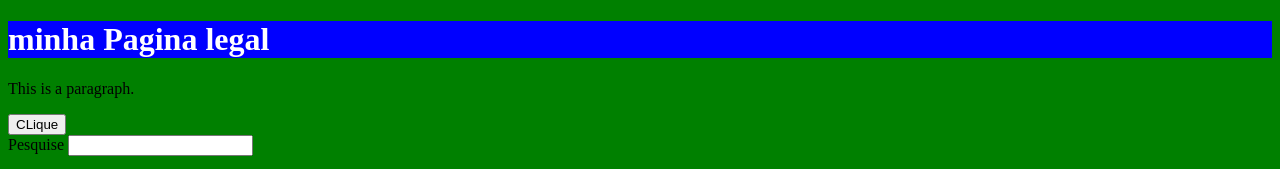
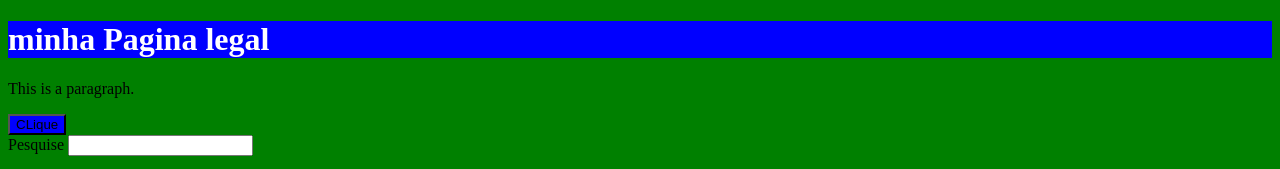
Before and after one commit to WillianDeCastro/TestePrimo, a plain HTML site: page index.html in a window 1280 px wide. Shown: the top 169 px of the page. Drawn offline with Linux system fonts and the light colour scheme.

Commit message:
mudanca backgroud do button

```diff
--- a/index.html
+++ b/index.html
@@ -22,7 +22,7 @@ body{
 <h1> minha Pagina legal</h1>
 <p>This is a paragraph.</p>
 
-<button onClick="alert('hello world')" >CLique </button>
+<button style="background-color: blue;" onClick="alert('hello world')" >CLique </button>
 <br>
 <label>Pesquise</label>
 <input type="text" />
```
